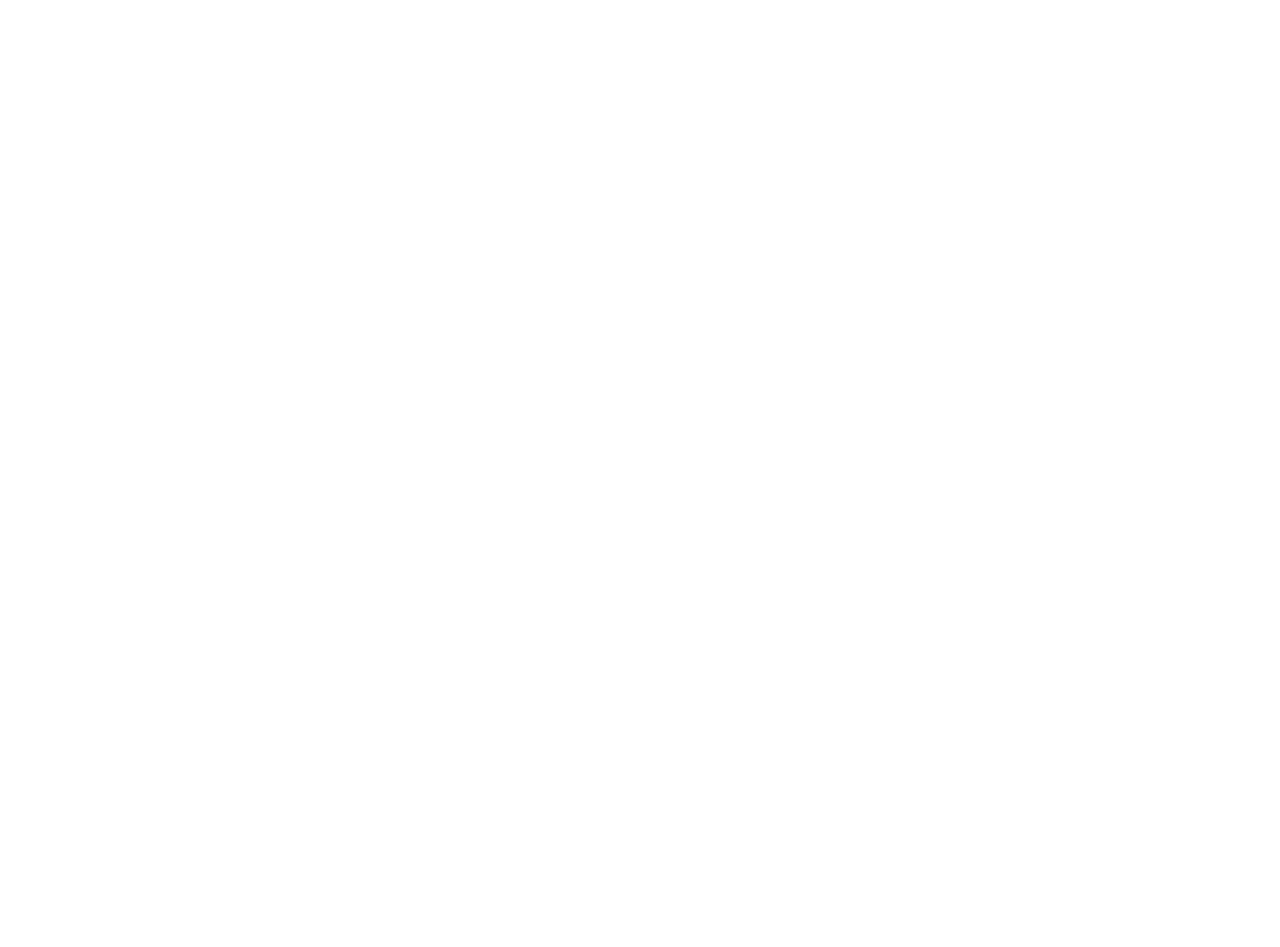
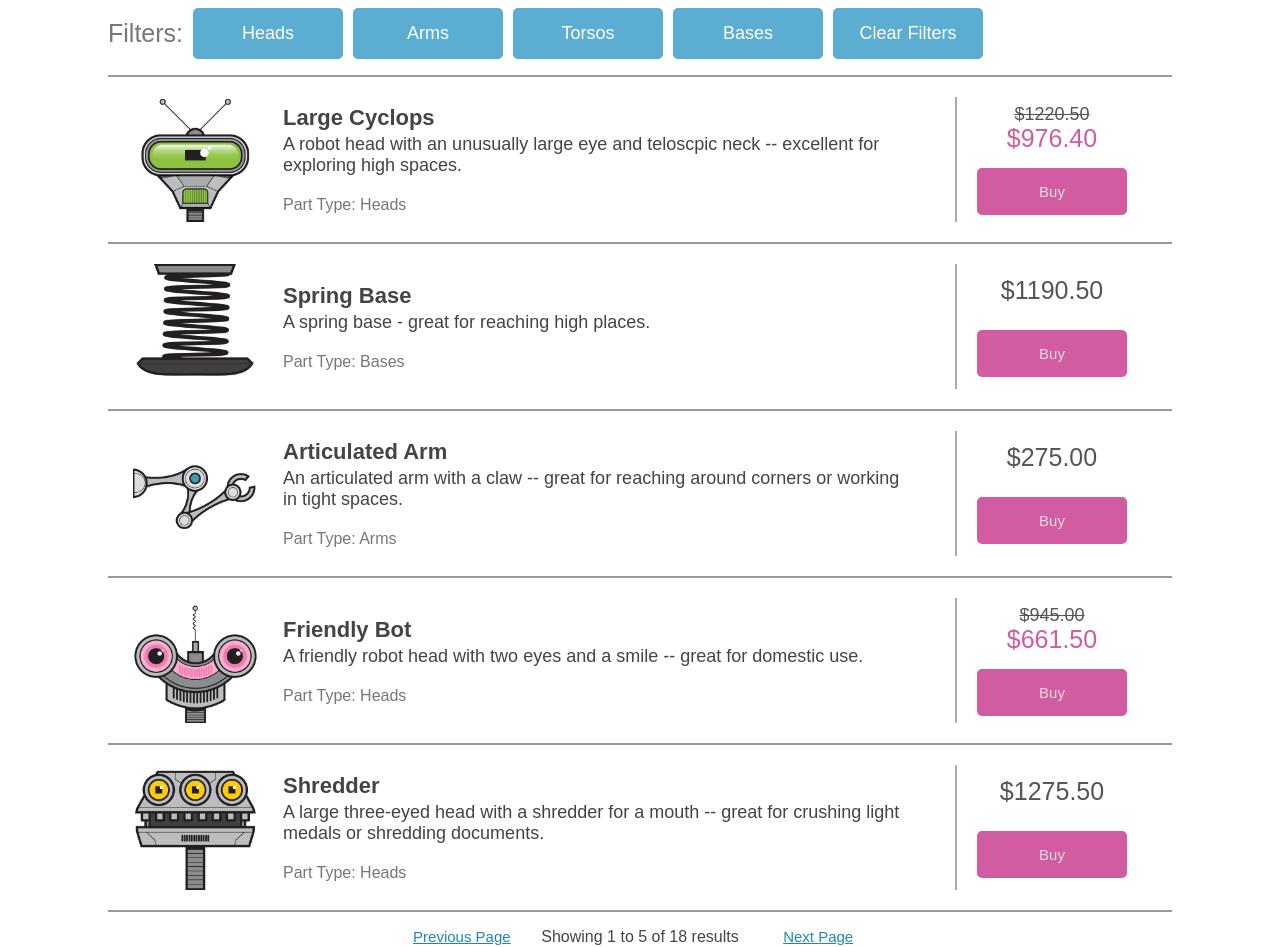
Before and after one commit to jmcooper/pinia-robot-shop, a Vue app: page /search in a window 1280 px wide. Before the commit this address had no page. Shown: the part 145-1092 px from the top of the page. Before the commit the page ends 800 px from the top, so only its background shows below. Built offline with nearby package versions, Linux system fonts and the light colour scheme.

Commit message:
Add Search page. Cleanup

```diff
--- a/src/catalog/ProductCatalog.vue
+++ b/src/catalog/ProductCatalog.vue
@@ -1,5 +1,5 @@
 <template>
-  <div class="container">
+  <div>
     <ul class="products">
       <li class="product-item" v-for="(product, index) in products" :key="index">
         <ProductInfo :product="product">
--- a/src/nav-bar/NavBar.vue
+++ b/src/nav-bar/NavBar.vue
@@ -3,9 +3,8 @@
     <div class="left">
       <img class="logo" src="./logo.png" alt="Logo" />
       <router-link to="/catalog" routerLinkActive="active">Catalog</router-link>
-      <div class="cart">
-        <router-link to="/cart" routerLinkActive="active">Cart</router-link>
-      </div>
+      <router-link to="/cart" routerLinkActive="active">Cart</router-link>
+      <router-link to="/search" routerLinkActive="active">Search</router-link>
     </div>
   </div>
 </template>
--- a/src/router/index.js
+++ b/src/router/index.js
@@ -15,6 +15,11 @@
       component: () => import('@/cart/ShoppingCart.vue'),
     },
     {
+      path: '/search',
+      name: 'Search',
+      component: () => import('@/search/ProductSearch.vue'),
+    },
+    {
       path: '/',
       redirect: '/catalog',
     },
--- /dev/null
+++ b/src/search/ProductSearch.vue
@@ -0,0 +1,128 @@
+<template>
+  <div class="container">
+    <div>
+      <input placeholder="Enter Search Term" @input="searchTerm = $event.target.value" />
+    </div>
+    <div class="filters">
+      <div class="filters-text">Filters:</div>
+      <div><button @click="filter('Heads')" :class="getClass('Heads')">Heads</button></div>
+      <div><button @click="filter('Arms')" :class="getClass('Arms')">Arms</button></div>
+      <div><button @click="filter('Torsos')" :class="getClass('Torsos')">Torsos</button></div>
+      <div><button @click="filter('Bases')" :class="getClass('Bases')">Bases</button></div>
+      <div><button @click="clearFilters()">Clear Filters</button></div>
+    </div>
+    <div>
+      <ul class="products">
+        <li class="product-item" v-for="(product, index) in pagedResults" :key="index">
+          <ProductInfo :product="product">
+            <button class="cta" @click="addToCart(product)">Buy</button>
+          </ProductInfo>
+        </li>
+      </ul>
+    </div>
+    <div>
+      <button @click="prevPage()" class="button-link">Previous Page</button>
+      Showing {{ currentStartIndex }} to {{ currentEndIndex }} of {{ resultCount }} results
+      <button @click="nextPage()" class="button-link">Next Page</button>
+    </div>
+  </div>
+</template>
+
+<script setup>
+import { ref, computed } from 'vue'
+import ProductInfo from '@/catalog/product-info/ProductInfo.vue'
+
+import useSearch from './useSearch'
+import useFilters from './useFilters'
+import usePagination from './usePagination'
+
+const searchTerm = ref('')
+const { searchResults } = useSearch(searchTerm)
+
+const {
+  filters,
+  applyFilters,
+  clearFilters,
+  filteredResults,
+} = useFilters(searchResults)
+
+const {
+  nextPage,
+  prevPage,
+  currentStartIndex,
+  currentEndIndex,
+  pagedResults,
+} = usePagination(filteredResults)
+
+function filter(category) {
+  const filtersObj = { category }
+  applyFilters(filtersObj)
+}
+
+function getClass(category) {
+  return filters.value.some(f => f['category'] === category)
+    ? 'cta'
+    : ''
+}
+
+const resultCount = computed(() => filteredResults.value.length)
+</script>
+
+<style scoped>
+.container {
+  margin: 20px 100px;
+}
+
+input {
+  font-size: 22px;
+  padding: 8px;
+  width: 100%;
+  box-sizing: border-box;
+}
+
+img {
+  width: 100px;
+  margin-right: 20px;
+}
+
+.products {
+  border-top: 2px solid #999;
+}
+
+.product-item {
+  border-bottom: 2px solid #999;
+}
+
+.button-link {
+  background: none !important;
+  border: none;
+  padding: 0 !important;
+  text-decoration: underline;
+  cursor: pointer;
+  color: #1e87ba;
+}
+
+button {
+  width: 150px;
+}
+
+.filters {
+  margin-top: 10px;
+  display: flex;
+  font-size: 18px;
+  align-items: center;
+}
+
+.filters-text {
+  font-size: 25px;
+  color: #777;
+}
+
+.filters button {
+  font-size: 18px;
+}
+
+.filters>* {
+  margin-right: 10px;
+}
+</style>
--- /dev/null
+++ b/src/search/useFilters.js
@@ -0,0 +1,29 @@
+import { ref, computed, onMounted } from 'vue'
+
+function filterResults(results, filters) {
+  return results.value.filter((product) => filters.value.every(
+    (filter) => {
+      const filterField = Object.keys(filter)[0]
+      const filterValue = filter[filterField]
+      return product[filterField] === filterValue
+    },
+  ))
+}
+
+export default function useFilters(searchResults) {
+  const filters = ref([])
+
+  const applyFilters = (filter) => filters.value.push(filter)
+  const clearFilters = () => { filters.value = [] }
+
+  onMounted(() => console.log('Mounted: useFilters'))
+
+  const filteredResults = computed(() => filterResults(searchResults, filters))
+
+  return {
+    filters,
+    applyFilters,
+    clearFilters,
+    filteredResults,
+  }
+}
--- /dev/null
+++ b/src/search/usePagination.js
@@ -0,0 +1,37 @@
+import { ref, computed, onMounted } from 'vue'
+
+export default function usePagination(filteredSearchResults) {
+  const pageSize = 5
+  const currentPage = ref(1)
+  const nextPage = () => { currentPage.value += 1 }
+  const prevPage = () => { currentPage.value -= 1 }
+
+  onMounted(() => console.log('Mounted: usePagination'))
+
+  const currentStartIndex = computed(
+    () => (currentPage.value - 1) * pageSize + 1,
+  )
+
+  const currentEndIndex = computed(() => {
+    const end = currentStartIndex.value - 1 + pageSize
+    return end > filteredSearchResults.value.length
+      ? filteredSearchResults.value.length
+      : end
+  })
+
+  const pagedResults = computed(() => {
+    const startIndex = currentStartIndex.value - 1
+    const endIndex = currentEndIndex.value
+    return filteredSearchResults.value.slice(startIndex, endIndex)
+  })
+
+  return {
+    currentPage,
+    nextPage,
+    prevPage,
+    pageSize,
+    currentStartIndex,
+    currentEndIndex,
+    pagedResults,
+  }
+}
--- /dev/null
+++ b/src/search/useSearch.js
@@ -0,0 +1,22 @@
+import { computed, onMounted } from 'vue'
+import products from '@/catalog/product-data'
+
+
+export default function useSearch(searchTerm) {
+
+  const results = computed(() => {
+    let searchResults
+    if (!searchTerm.value) searchResults = products
+    else {
+      const lowerTerm = searchTerm.value.toLowerCase()
+      searchResults = products.filter(
+        (product) => product.name.toLowerCase().includes(lowerTerm),
+      )
+    }
+    return [...searchResults]
+  })
+
+  onMounted(() => console.log('Mounted: useSearch'))
+
+  return { searchResults: results }
+}
```
Also changed, not shown: src/shared/local-storage-plugin.js (deleted, +0 -20 lines).
